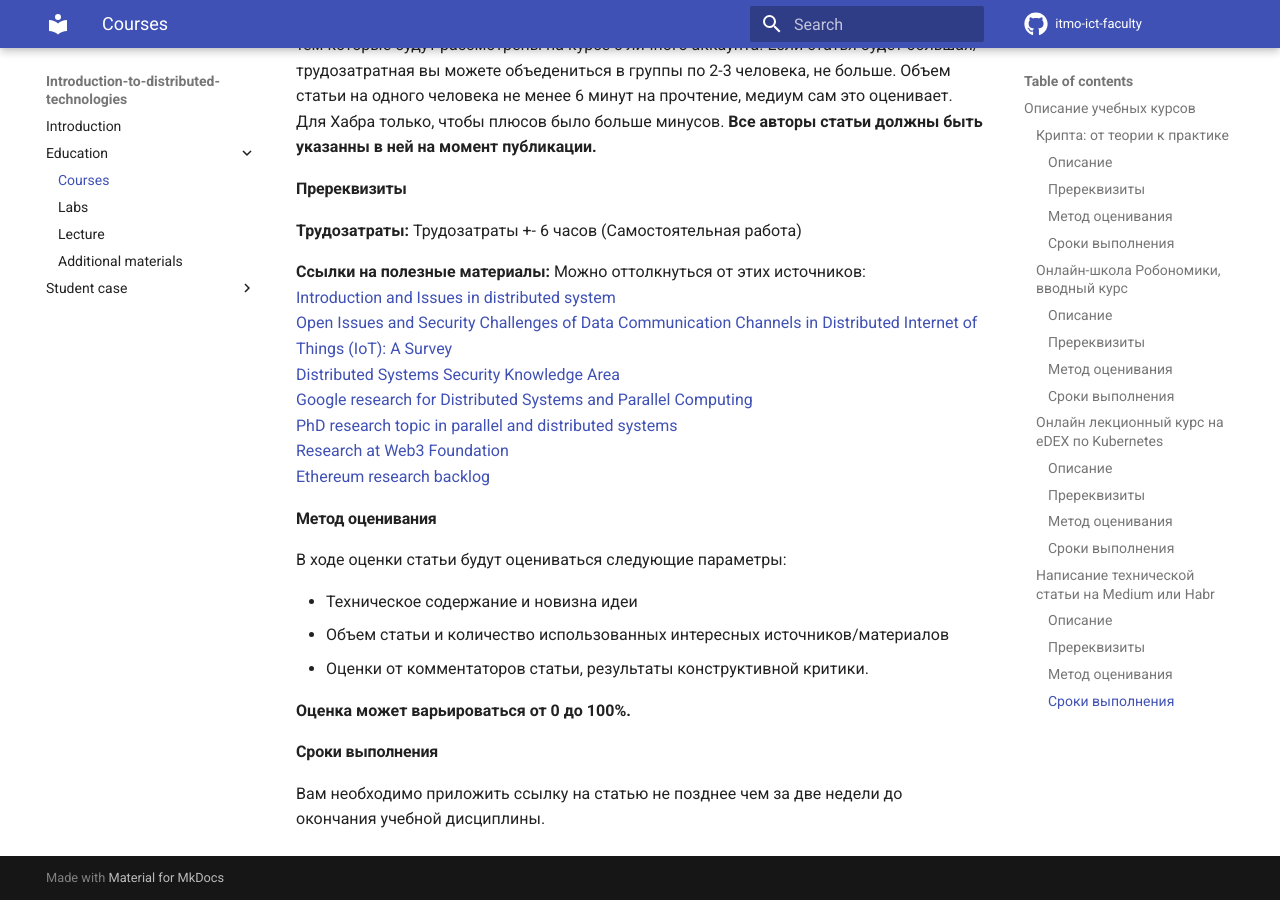
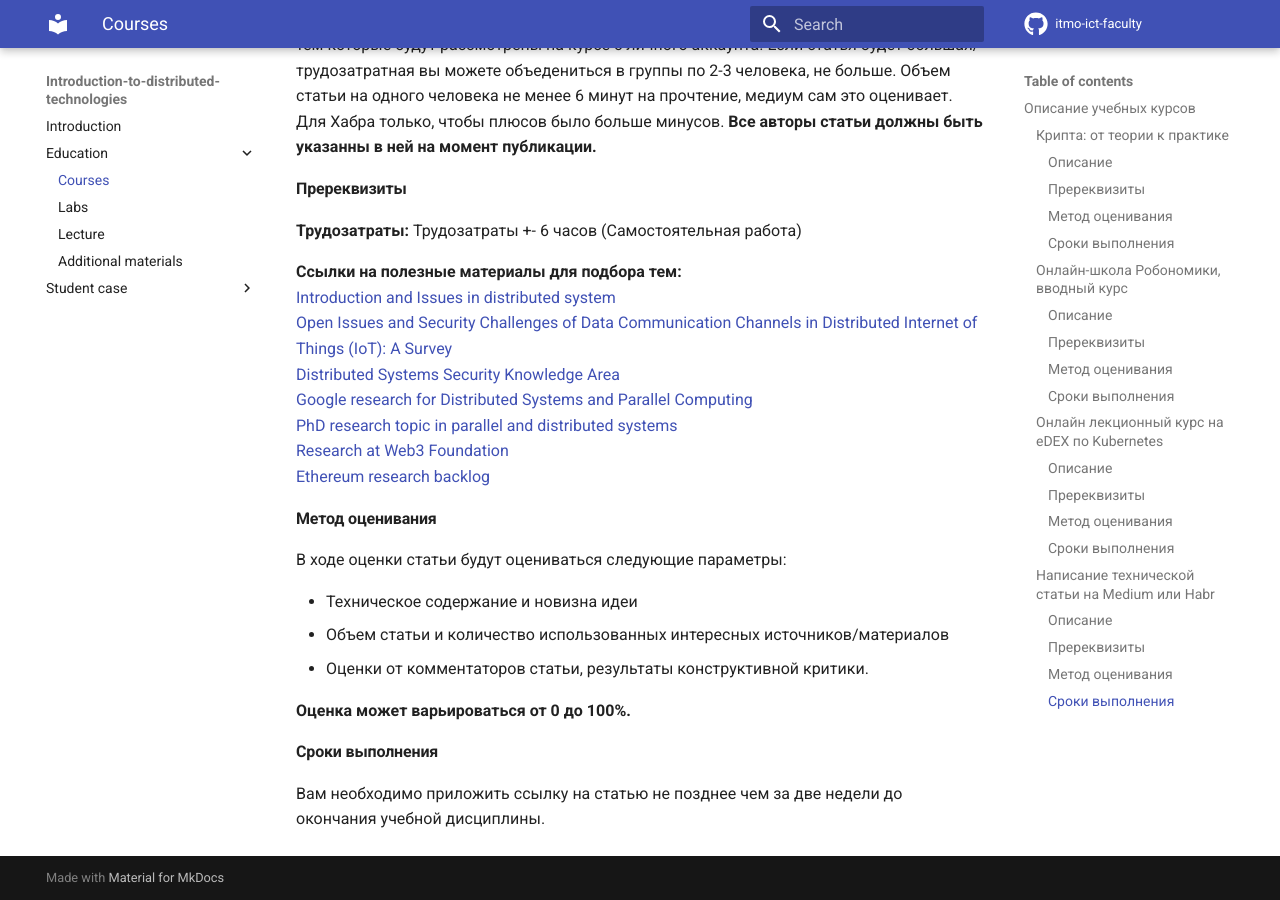
Before and after one commit to itmo-ict-faculty/introduction-to-distributed-technologies, an MkDocs documentation site: the page built from docs/education/courses.md, in a window 1280 px wide and 900 px high, scrolled down 2235 px. Built offline with MkDocs 1.6.1 and Material for MkDocs 9.7.7, drawn with Linux system fonts in a browser that asks for light colours; comment, search, counter and statistics services are not loaded.

Commit message:
Update courses.md

```diff
--- a/docs/education/courses.md
+++ b/docs/education/courses.md
@@ -53,7 +53,7 @@
 #### Пререквизиты
 **Трудозатраты:** Трудозатраты +- 6 часов (Самостоятельная работа)
 
-**Ссылки на полезные материалы:** Можно оттолкнуться от этих источников:
+**Ссылки на полезные материалы для подбора тем:**
 [Introduction and Issues in distributed system](https://ds.cs.luc.edu/issues/issues.html)
 [Open Issues and Security Challenges of Data Communication Channels in Distributed Internet of Things (IoT): A Survey](https://www.researchgate.net/publication/322814035_Open_Issues_and_Security_Challenges_of_Data_Communication_Channels_in_Distributed_Internet_of_Things_IoT_A_Survey)
 [Distributed Systems Security Knowledge Area](https://www.cybok.org/media/downloads/Distributed_Systems_Security_issue_1.0.pdf)
```
